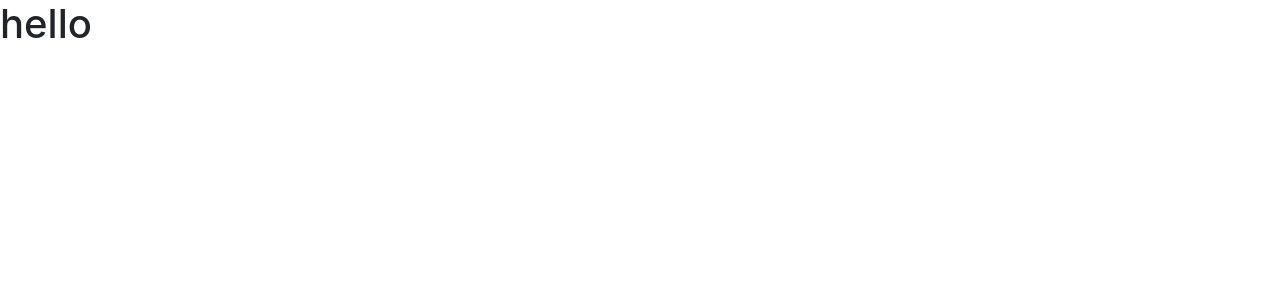
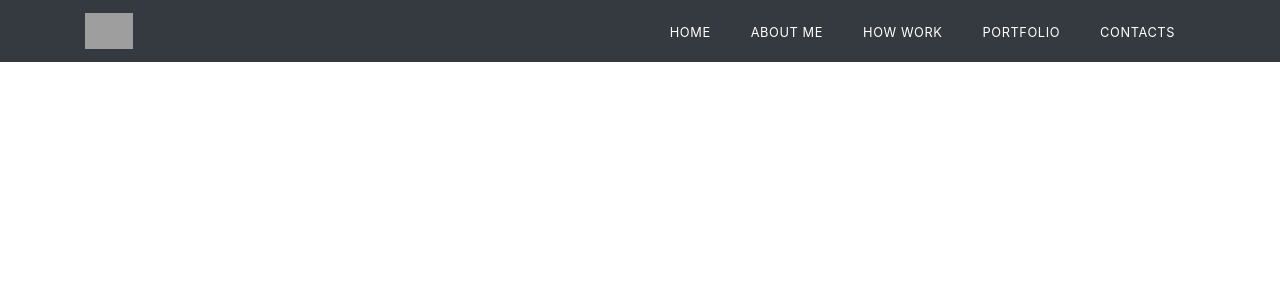
Before and after one commit to marwa-shahal/Portfolio, a React (Create React App) app: page / in a window 1280 px wide. Shown: the top 300 px of the page. Built offline with nearby package versions, Linux system fonts and the light colour scheme; grey boxes are pictures that could not be loaded.

Commit message:
feat: install depend

```diff
--- a/package.json
+++ b/package.json
@@ -3,6 +3,9 @@
   "version": "0.1.0",
   "private": true,
   "dependencies": {
+    "@fortawesome/fontawesome-svg-core": "^1.2.35",
+    "@fortawesome/free-solid-svg-icons": "^5.15.3",
+    "@fortawesome/react-fontawesome": "^0.1.14",
     "@testing-library/jest-dom": "^5.11.4",
     "@testing-library/react": "^11.1.0",
     "@testing-library/user-event": "^12.1.10",
--- a/public/index.html
+++ b/public/index.html
@@ -39,5 +39,8 @@
       To begin the development, run `npm start` or `yarn start`.
       To create a production bundle, use `npm run build` or `yarn build`.
     -->
+    <script src="https://code.jquery.com/jquery-3.2.1.slim.min.js" integrity="sha384-KJ3o2DKtIkvYIK3UENzmM7KCkRr/rE9/Qpg6aAZGJwFDMVNA/GpGFF93hXpG5KkN" crossorigin="anonymous"></script>
+<script src="https://cdnjs.cloudflare.com/ajax/libs/popper.js/1.12.9/umd/popper.min.js" integrity="sha384-ApNbgh9B+Y1QKtv3Rn7W3mgPxhU9K/ScQsAP7hUibX39j7fakFPskvXusvfa0b4Q" crossorigin="anonymous"></script>
+<script src="https://maxcdn.bootstrapcdn.com/bootstrap/4.0.0/js/bootstrap.min.js" integrity="sha384-JZR6Spejh4U02d8jOt6vLEHfe/JQGiRRSQQxSfFWpi1MquVdAyjUar5+76PVCmYl" crossorigin="anonymous"></script>
   </body>
 </html>
--- a/src/App.js
+++ b/src/App.js
@@ -1,10 +1,12 @@
 import './App.css';
 import "bootstrap/dist/css/bootstrap.min.css"
+import Navbar from "./components/Navbar"
 
 function App() {
   return (
     <div className="App">
-      <h1>hello</h1>
+
+      <Navbar />
     </div>
   );
 }
```
Also changed, not shown: 1 other file (tests, documents, lock files or other folders).
